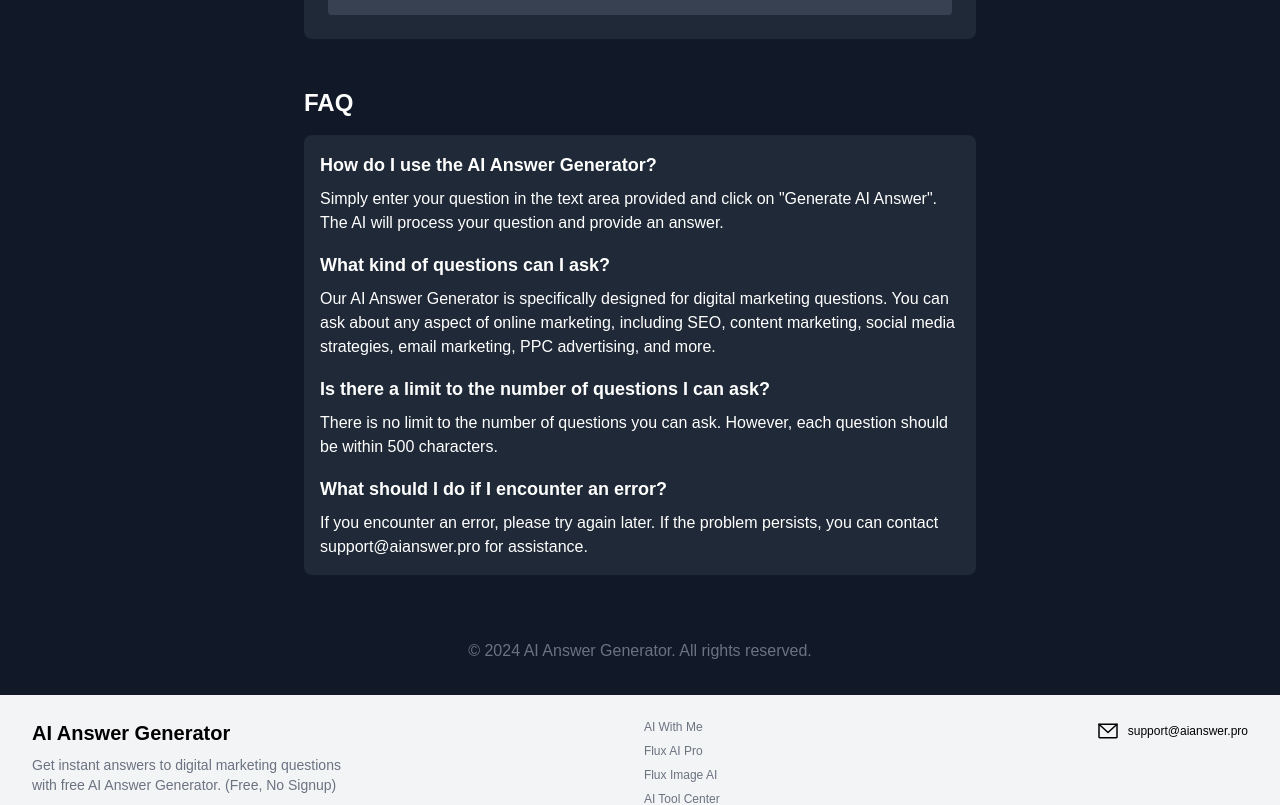
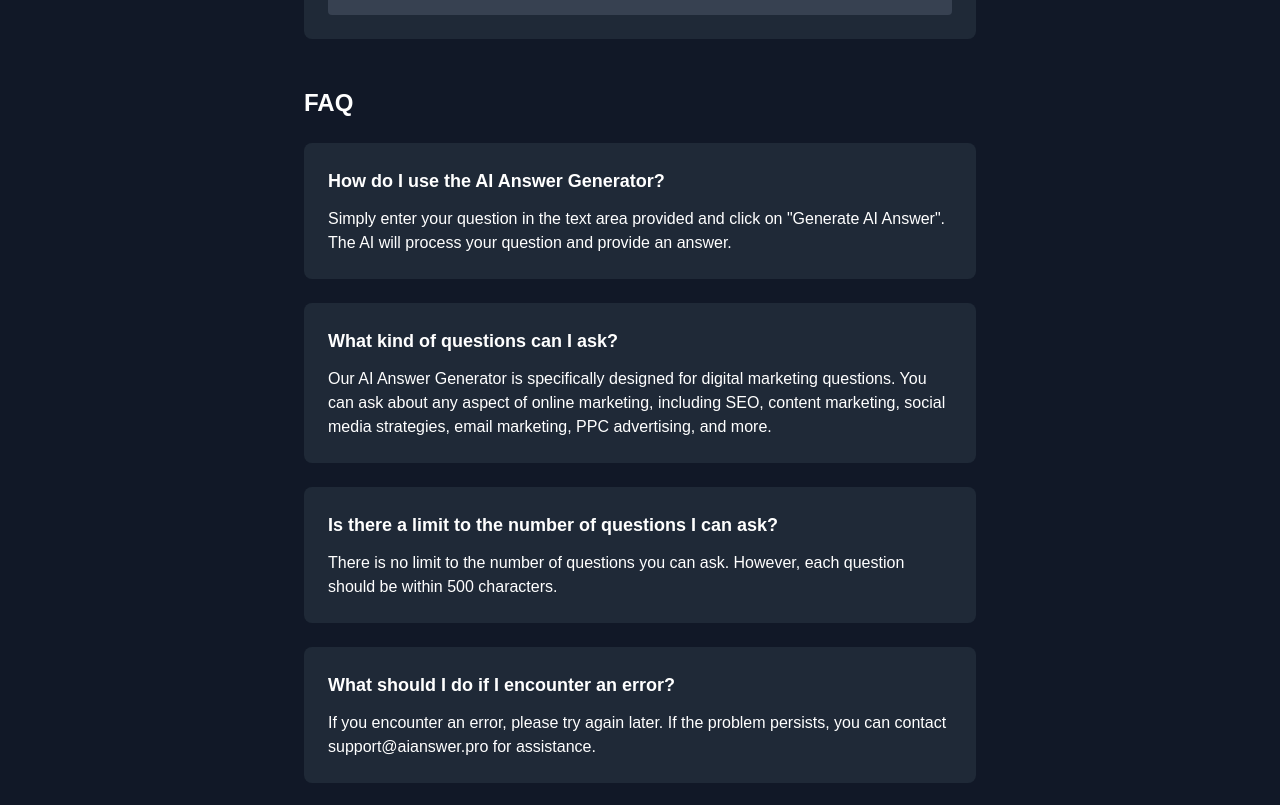
Before and after one commit to axijiajiajia/open-aianswer, a Next.js app: page / in a window 1280 px wide. Shown: the part 2300-3105 px from the top of the page. Built offline with nearby package versions, Linux system fonts and the light colour scheme.

Commit message:
优化FAQ样式

```diff
--- a/app/en/page.tsx
+++ b/app/en/page.tsx
@@ -139,19 +139,27 @@ export default function Home() {
 
           {/* FAQ 部分 */}
           <div className="mt-12">
-            <h3 className="text-2xl font-bold mb-4">FAQ</h3>
-            <div className="bg-gray-800 p-4 rounded-lg">
-              <h3 className="text-lg font-semibold mb-2">How do I use the AI Answer Generator?</h3>
-              <p className="mb-4">Simply enter your question in the text area provided and click on &quot;Generate AI Answer&quot;. The AI will process your question and provide an answer.</p>
+            <h2 className="text-2xl font-bold mb-6">FAQ</h2>
+            <div className="space-y-6">
+              <div className="bg-gray-800 p-6 rounded-lg">
+                <h3 className="text-lg font-semibold mb-3">How do I use the AI Answer Generator?</h3>
+                <p>Simply enter your question in the text area provided and click on "Generate AI Answer". The AI will process your question and provide an answer.</p>
+              </div>
 
-              <h3 className="text-lg font-semibold mb-2">What kind of questions can I ask?</h3>
-              <p className="mb-4">Our AI Answer Generator is specifically designed for digital marketing questions. You can ask about any aspect of online marketing, including SEO, content marketing, social media strategies, email marketing, PPC advertising, and more.</p>
+              <div className="bg-gray-800 p-6 rounded-lg">
+                <h3 className="text-lg font-semibold mb-3">What kind of questions can I ask?</h3>
+                <p>Our AI Answer Generator is specifically designed for digital marketing questions. You can ask about any aspect of online marketing, including SEO, content marketing, social media strategies, email marketing, PPC advertising, and more.</p>
+              </div>
 
-              <h3 className="text-lg font-semibold mb-2">Is there a limit to the number of questions I can ask?</h3>
-              <p className="mb-4">There is no limit to the number of questions you can ask. However, each question should be within 500 characters.</p>
+              <div className="bg-gray-800 p-6 rounded-lg">
+                <h3 className="text-lg font-semibold mb-3">Is there a limit to the number of questions I can ask?</h3>
+                <p>There is no limit to the number of questions you can ask. However, each question should be within 500 characters.</p>
+              </div>
 
-              <h3 className="text-lg font-semibold mb-2">What should I do if I encounter an error?</h3>
-              <p>If you encounter an error, please try again later. If the problem persists, you can contact support@aianswer.pro for assistance.</p>
+              <div className="bg-gray-800 p-6 rounded-lg">
+                <h3 className="text-lg font-semibold mb-3">What should I do if I encounter an error?</h3>
+                <p>If you encounter an error, please try again later. If the problem persists, you can contact support@aianswer.pro for assistance.</p>
+              </div>
             </div>
           </div>
         </main>
```
